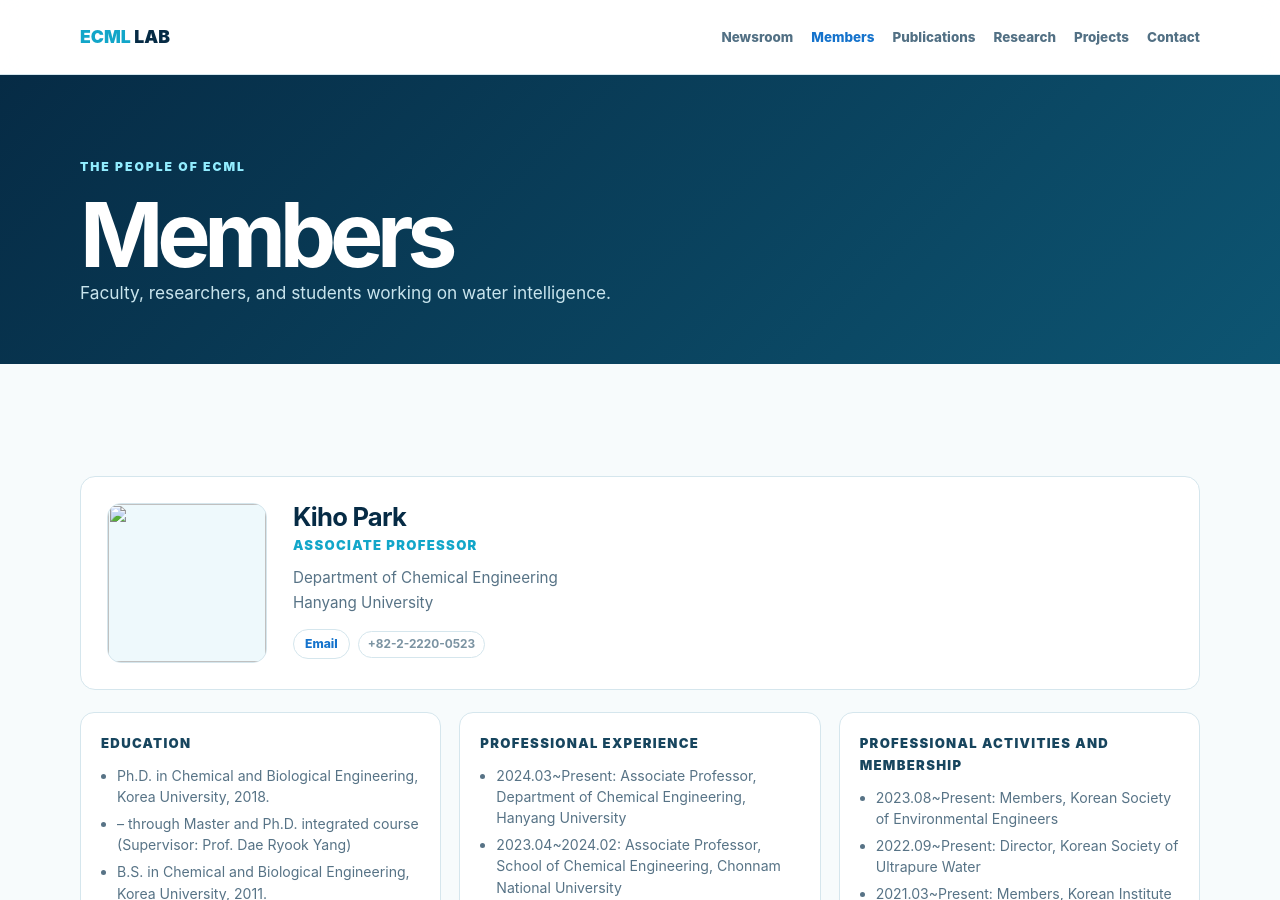
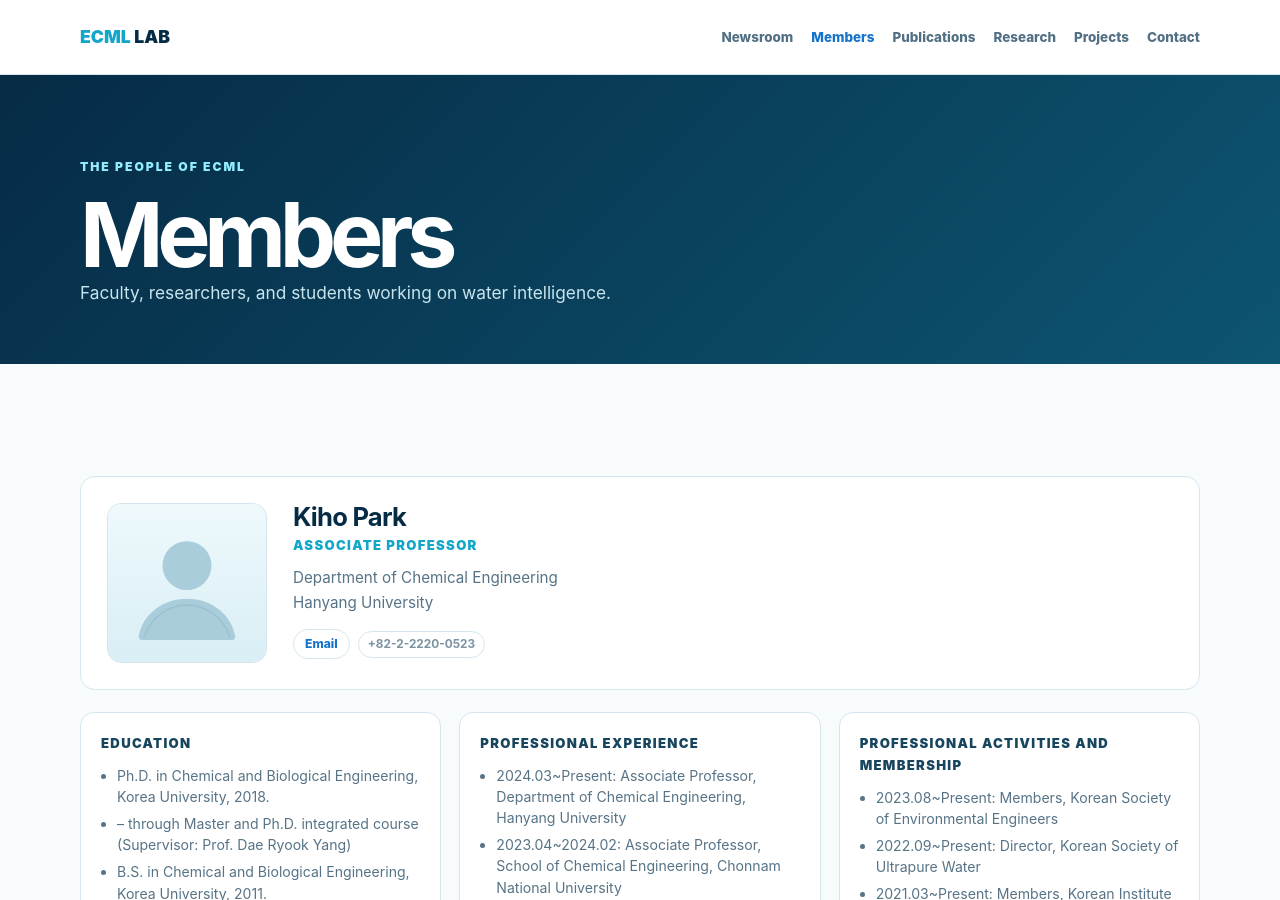
Before and after one commit to ecml-hyu/ecml-hyu.github.io, a Jekyll site: the page built from members.html, in a window 1280 px wide and 900 px high. Built offline with Jekyll 4.4.1, drawn with Linux system fonts in a browser that asks for light colours.

Commit message:
수정: 기본 아바타가 404 - Jekyll 이 밑줄로 시작하는 파일을 빌드에서 제외
_default.svg 는 Jekyll 이 _ 로 시작하는 항목을 무시하는 규칙 때문에
_site 로 복사되지 않았다. 사진 없는 구성원 4명에게 깨진 이미지가 떴다.

default-avatar.svg 로 이름을 바꾸고, _config.yml 에 같은 실수를
반복하지 않도록 주석을 남겼다. 다른 밑줄 자산은 없는 것을 확인했다.

Co-Authored-By: Claude Opus 5 (1M context) <noreply@anthropic.com>

```diff
--- a/_config.yml
+++ b/_config.yml
@@ -11,7 +11,9 @@ og_image: /assets/img/hero.webp
 # 사진을 아직 넣지 않은 구성원에게 쓸 기본 이미지.
 # 다른 그림으로 바꾸려면 이 경로의 파일을 갈아끼우거나 아래 경로를 바꾸면 된다.
 # 값을 비우면(null) 기본 이미지 대신 이름 이니셜이 나온다.
-default_member_photo: /assets/img/members/_default.svg
+# 주의: 파일 이름을 밑줄(_)로 시작하지 말 것. Jekyll 이 빌드에서 제외해
+#       404 가 되고 깨진 이미지가 뜬다. (실제로 한 번 그렇게 배포됐다)
+default_member_photo: /assets/img/members/default-avatar.svg
 
 # 뉴스룸 '새 게시물' 버튼이 GitHub 작성 화면을 열 때 사용한다.
 repository: ecml-hyu/ecml-hyu.github.io
```
Also changed, not shown: assets/img/members/default-avatar.svg (renamed from assets/img/members/_default.svg).
